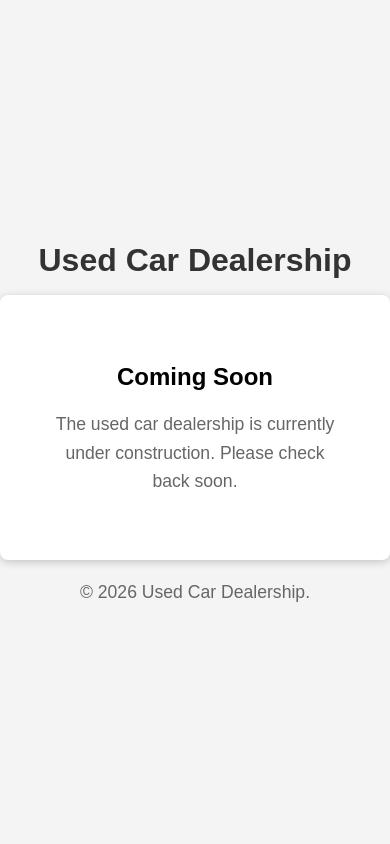
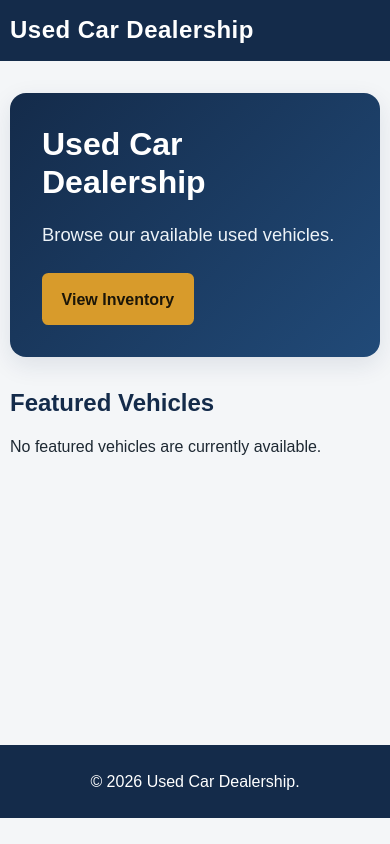
Before and after one commit to ksg721/cse340-used-car-dealership, a Node server app: page / in a window 390 px wide. Run offline with Node 20, Linux system fonts and the light colour scheme; data that the repository does not hold is empty.

Commit message:
added public vehicle listings, category filters, detail pages, and responsive dealership styling

```diff
--- a/public/css/inventory.css
+++ b/public/css/inventory.css
@@ -0,0 +1,266 @@
+/* Home page introduction. */
+.hero {
+  margin-bottom: 3rem;
+  padding: clamp(2rem, 5vw, 4rem);
+  border-radius: 1rem;
+  background: linear-gradient(135deg, var(--navy), var(--navy-light));
+  color: var(--surface);
+  box-shadow: var(--shadow);
+}
+
+.hero h1 {
+  max-width: 700px;
+  margin-bottom: 1rem;
+  font-size: clamp(2rem, 5vw, 3.5rem);
+}
+
+.hero p {
+  max-width: 650px;
+  margin-bottom: 1.5rem;
+  color: #edf3f8;
+  font-size: 1.15rem;
+}
+
+/* Featured and inventory sections. */
+.featured-vehicles,
+.vehicle-list,
+.category-filter {
+  margin-bottom: 2.5rem;
+}
+
+.featured-vehicles h2,
+.vehicle-list h2,
+.category-filter h2 {
+  margin-bottom: 1rem;
+  color: var(--navy);
+}
+
+/* Category navigation. */
+.category-links {
+  display: flex;
+  flex-wrap: wrap;
+  gap: 0.75rem;
+}
+
+.category-links a {
+  display: inline-block;
+  padding: 0.6rem 1rem;
+  border: 1px solid var(--navy-light);
+  border-radius: 999px;
+  background: var(--surface);
+  color: var(--navy-light);
+  font-weight: 700;
+  text-decoration: none;
+  transition: background-color 160ms ease, color 160ms ease;
+}
+
+.category-links a:hover,
+.category-links a.active {
+  background: var(--navy-light);
+  color: var(--surface);
+}
+
+/* Responsive vehicle-card layout. */
+.vehicle-grid {
+  display: grid;
+  grid-template-columns: repeat(auto-fit, minmax(250px, 1fr));
+  gap: 1.5rem;
+}
+
+.vehicle-card {
+  display: flex;
+  min-height: 250px;
+  flex-direction: column;
+  padding: 1.5rem;
+  border: 1px solid var(--border);
+  border-radius: 0.75rem;
+  background: var(--surface);
+  box-shadow: var(--shadow);
+  transition: transform 160ms ease, box-shadow 160ms ease;
+}
+
+.vehicle-card:hover {
+  transform: translateY(-4px);
+  box-shadow: 0 12px 28px rgb(20 43 74 / 16%);
+}
+
+.vehicle-card-content {
+  display: flex;
+  flex: 1;
+  flex-direction: column;
+}
+
+.vehicle-card h3 {
+  margin: 0 0 0.75rem;
+  color: var(--navy);
+  font-size: 1.35rem;
+}
+
+.vehicle-category {
+  margin: 0 0 0.5rem;
+  color: var(--muted-text);
+  font-size: 0.95rem;
+}
+
+.vehicle-price {
+  margin: 0.25rem 0 0.75rem;
+  color: var(--gold-dark);
+  font-size: 1.45rem;
+  font-weight: 700;
+}
+
+.vehicle-card .button {
+  align-self: flex-start;
+  margin-top: auto;
+}
+
+/* Shared button styling. */
+.button {
+  display: inline-block;
+  padding: 0.7rem 1.1rem;
+  border: 2px solid var(--gold);
+  border-radius: 0.4rem;
+  background: var(--gold);
+  color: #1c1608;
+  font-weight: 700;
+  text-decoration: none;
+  transition: background-color 160ms ease, border-color 160ms ease;
+}
+
+.button:hover {
+  border-color: var(--gold-dark);
+  background: var(--gold-dark);
+  color: var(--surface);
+}
+
+.hero .button {
+  border-color: var(--gold);
+}
+
+/* Vehicle detail page. */
+.vehicle-detail-page > p {
+  margin-bottom: 1.5rem;
+}
+
+.vehicle-detail-page > p a {
+  font-weight: 700;
+}
+
+.vehicle-detail {
+  padding: clamp(1.25rem, 4vw, 2.5rem);
+  border: 1px solid var(--border);
+  border-radius: 1rem;
+  background: var(--surface);
+  box-shadow: var(--shadow);
+}
+
+.vehicle-detail-header {
+  display: flex;
+  flex-wrap: wrap;
+  align-items: center;
+  justify-content: space-between;
+  gap: 1rem;
+  margin-bottom: 2rem;
+  padding-bottom: 1.5rem;
+  border-bottom: 1px solid var(--border);
+}
+
+.vehicle-detail-header h1 {
+  margin: 0;
+  color: var(--navy);
+}
+
+.vehicle-detail-header .vehicle-price {
+  margin: 0;
+}
+
+/* Vehicle image gallery. */
+.vehicle-images {
+  margin-bottom: 2rem;
+}
+
+.image-grid {
+  display: grid;
+  grid-template-columns: repeat(auto-fit, minmax(220px, 1fr));
+  gap: 1rem;
+}
+
+.image-grid figure {
+  min-height: 220px;
+  margin: 0;
+  overflow: hidden;
+  border-radius: 0.6rem;
+  background: var(--background);
+}
+
+.image-grid img {
+  display: block;
+  width: 100%;
+  height: 220px;
+  object-fit: cover;
+}
+
+/* Vehicle specifications. */
+.vehicle-specifications {
+  margin-bottom: 2rem;
+}
+
+.vehicle-specifications dl {
+  display: grid;
+  grid-template-columns: repeat(auto-fit, minmax(180px, 1fr));
+  gap: 1rem;
+}
+
+.vehicle-specifications dl div {
+  padding: 1rem;
+  border-left: 4px solid var(--gold);
+  background: var(--background);
+}
+
+.vehicle-specifications dt {
+  color: var(--muted-text);
+  font-size: 0.9rem;
+  font-weight: 700;
+  text-transform: uppercase;
+}
+
+.vehicle-specifications dd {
+  margin: 0.25rem 0 0;
+  font-weight: 700;
+}
+
+.vehicle-description {
+  max-width: 750px;
+}
+
+/* Improve small-screen readability. */
+@media (max-width: 600px) {
+  .hero {
+    margin-bottom: 2rem;
+  }
+
+  .vehicle-detail-header {
+    display: block;
+  }
+
+  .vehicle-detail-header .vehicle-price {
+    margin-top: 1rem;
+  }
+
+  .vehicle-grid {
+    grid-template-columns: 1fr;
+  }
+}
+
+/* Respect users who prefer reduced motion. */
+@media (prefers-reduced-motion: reduce) {
+  .vehicle-card,
+  .category-links a,
+  .button {
+    transition: none;
+  }
+
+  .vehicle-card:hover {
+    transform: none;
+  }
+}
--- a/public/css/main.css
+++ b/public/css/main.css
@@ -1,36 +1,100 @@
+:root {
+  --navy: #142b4a;
+  --navy-light: #214a78;
+  --gold: #d89b2b;
+  --gold-dark: #a96f0f;
+  --background: #f4f6f8;
+  --surface: #ffffff;
+  --text: #1e2933;
+  --muted-text: #52606d;
+  --border: #d8e0e8;
+  --shadow: 0 8px 24px rgb(20 43 74 / 10%);
+}
+
+/* Use predictable sizing across the application. */
+*,
+*::before,
+*::after {
+  box-sizing: border-box;
+}
+
+/* Set the shared page appearance. */
 body {
-  align-items: center;
-  background-color: #f4f4f4;
-  display: flex;
-  flex-direction: column;
-  font-family: Arial, sans-serif;
-  justify-content: center;
+  min-width: 320px;
+  min-height: 100vh;
   margin: 0;
-  min-height: 100vh;
+  background: var(--background);
+  color: var(--text);
+  font-family: Arial, Helvetica, sans-serif;
+  line-height: 1.6;
+}
+
+/* Keep links readable and visibly interactive. */
+a {
+  color: var(--navy-light);
+}
+
+a:focus-visible,
+button:focus-visible {
+  outline: 3px solid var(--gold);
+  outline-offset: 3px;
+}
+
+/* Shared site header. */
+header {
+  width: 100%;
+  padding: 1.25rem 1rem;
+  background: var(--navy);
+  color: var(--surface);
+}
+
+header h1 {
+  max-width: 1160px;
+  margin: 0 auto;
+  font-size: clamp(1.5rem, 3vw, 2.25rem);
+  letter-spacing: 0.02em;
+}
+
+/* Give each page a consistent vertical structure. */
+main {
+  width: min(100% - 2rem, 1160px);
+  min-height: calc(100vh - 160px);
+  margin: 0 auto;
+  padding: 3rem 0;
+}
+
+h1,
+h2,
+h3 {
+  line-height: 1.2;
+}
+
+h1 {
+  margin-top: 0;
+}
+
+/* Shared footer. */
+footer {
+  width: 100%;
+  padding: 1.5rem 1rem;
+  background: var(--navy);
+  color: var(--surface);
   text-align: center;
 }
 
-header,
-footer {
-  text-align: center;
-  width: 100%;
+footer p {
+  max-width: 1160px;
+  margin: 0 auto;
 }
 
-main {
-  background-color: white;
-  border-radius: 8px;
-  box-shadow: 0 2px 8px rgb(0 0 0 / 20%);
-  max-width: 600px;
-  padding: 3rem;
+/* Keep smaller screens from creating cramped page edges. */
+@media (max-width: 600px) {
+  main {
+    width: min(100% - 1.25rem, 1160px);
+    padding: 2rem 0;
+  }
+
+  header {
+    padding: 1rem 0.625rem;
+  }
 }
-
-h1 {
-  color: #333;
-  margin-bottom: 1rem;
-}
-
-p {
-  color: #666;
-  font-size: 1.1rem;
-  line-height: 1.6;
-}
--- a/src/controllers/index.js
+++ b/src/controllers/index.js
@@ -1,11 +1,18 @@
-// Route handler for the home page.
-const homePage = (req, res) => {
+import { getFeaturedVehicles } from "../models/inventory/inventory.js";
+
+// Display the home page with featured vehicles.
+const homePage = async (req, res, next) => {
+  try {
+    const featuredVehicles = await getFeaturedVehicles();
+
     res.render("home", {
-        title: "Coming Soon",
-
-        // Provide current year to footer
-        currentYear: new Date().getFullYear()
+      title: "Used Car Dealership",
+      featuredVehicles,
+      currentYear: new Date().getFullYear(),
     });
+  } catch (error) {
+    next(error);
+  }
 };
 
 export { homePage };
--- a/src/views/home.ejs
+++ b/src/views/home.ejs
@@ -1,12 +1,52 @@
 <%- include("partials/header") %>
 
-<main>
-  <h2><%= title %></h2>
+<main class="home-page">
+  <section class="hero">
+    <h1><%= title %></h1>
 
-  <p>
-    The used car dealership is currently under construction.
-    Please check back soon.
-  </p>
+    <p>
+      Browse our available used vehicles.
+    </p>
+
+    <a class="button" href="/inventory">
+      View Inventory
+    </a>
+  </section>
+
+  <section class="featured-vehicles" aria-labelledby="featured-heading">
+    <h2 id="featured-heading">Featured Vehicles</h2>
+
+    <% if (featuredVehicles.length === 0) { %>
+      <p>No featured vehicles are currently available.</p>
+    <% } else { %>
+      <div class="vehicle-grid">
+        <% featuredVehicles.forEach((vehicle) => { %>
+          <article class="vehicle-card">
+            <h3>
+              <%= vehicle.year %>
+              <%= vehicle.make %>
+              <%= vehicle.model %>
+            </h3>
+
+            <p class="vehicle-price">
+              $<%= Number(vehicle.price).toLocaleString() %>
+            </p>
+
+            <p>
+              <%= Number(vehicle.mileage).toLocaleString() %> miles
+            </p>
+
+            <a
+              class="button"
+              href="/inventory/<%= vehicle.vehicleId %>"
+            >
+              View Details
+            </a>
+          </article>
+        <% }) %>
+      </div>
+    <% } %>
+  </section>
 </main>
 
 <%- include("partials/footer") %>
--- a/src/views/partials/header.ejs
+++ b/src/views/partials/header.ejs
@@ -5,7 +5,8 @@
     <meta name="viewport" content="width=device-width, initial-scale=1.0" />
     <title><%= title %></title>
 
-    <link rel="stylesheet" href="/css/main.css" />
+    <link rel="stylesheet" href="/css/main.css">
+    <link rel="stylesheet" href="/css/inventory.css">
   </head>
   <body>
     <header>
```
Also changed, not shown: src/controllers/inventory/inventory.js (+101 -0 lines), src/controllers/routes.js (+11 -0 lines), src/views/inventory/detail.ejs (+92 -0 lines), src/views/inventory/list.ejs (+70 -0 lines).
